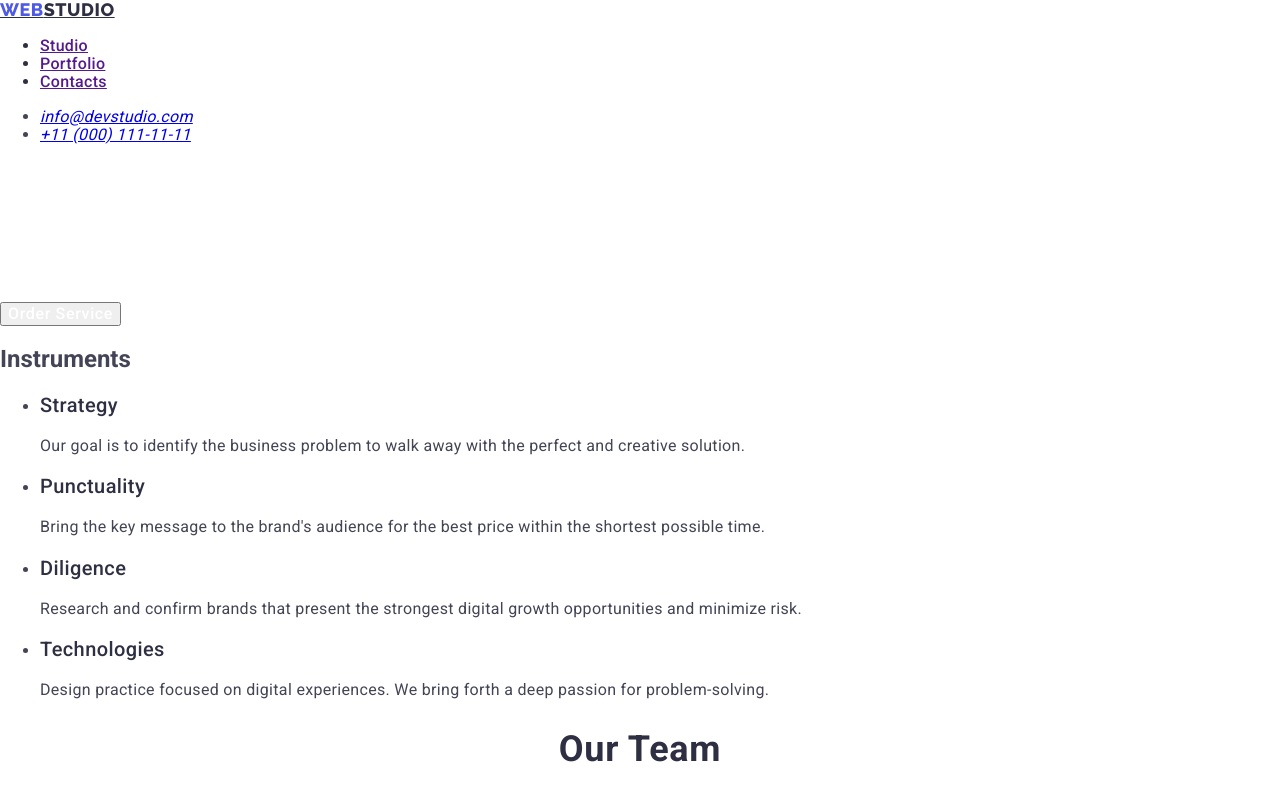
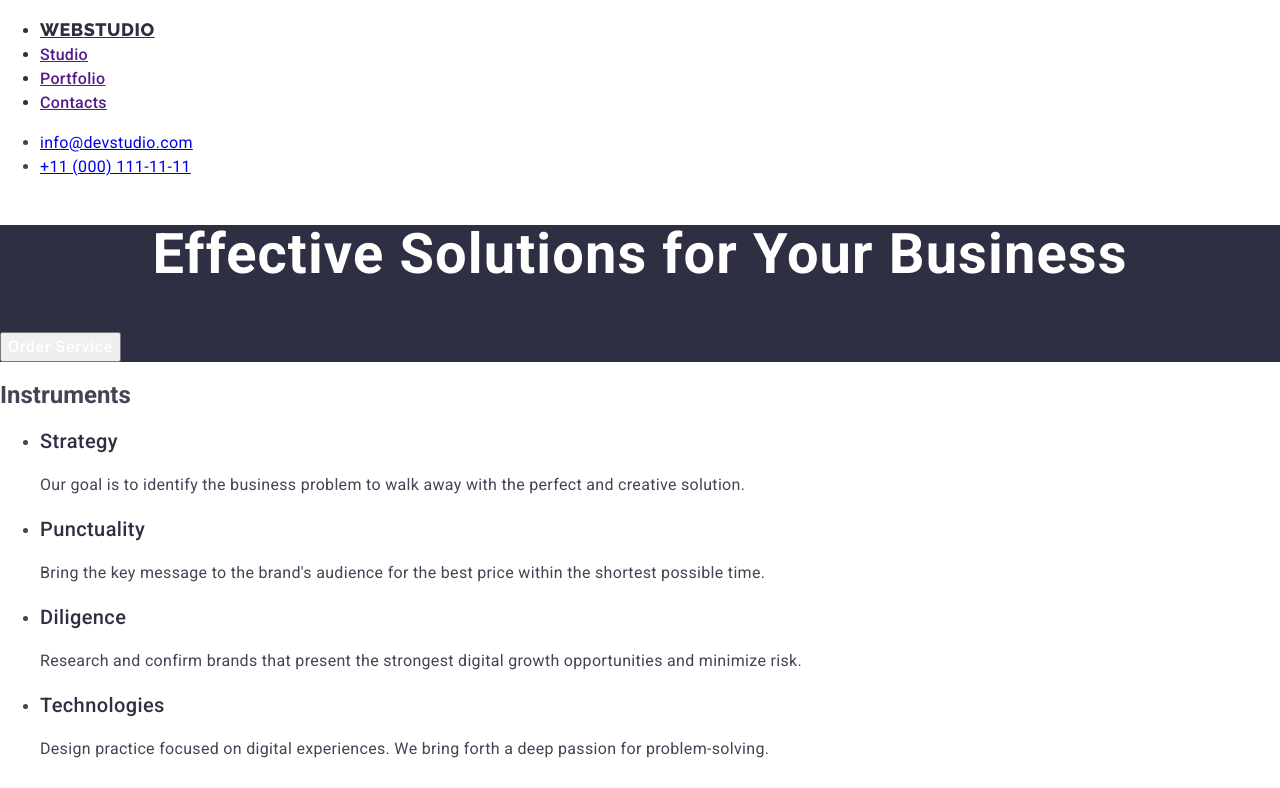
Before and after one commit to vadympitch/goit-markup-hw-02, a plain HTML site: page index.html in a window 1280 px wide. Shown: the top 788 px of the page. Drawn offline with nearby package versions, Linux system fonts and the light colour scheme.

Commit message:
version03

```diff
--- a/css/styles.css
+++ b/css/styles.css
@@ -3,42 +3,47 @@ body {
         color:#434455;
         background-color:#FFFFFF
 }
-.header-link {
-    color:#2E2F42;
-        font-family: Raleway;
-        font-size: 18px;
-        font-weight: 700;
-        line-height:1,166;
-        letter-spacing: 0.54px;
-        text-transform: uppercase;
-}
-.header-logo-blu {
-    color:#4D5AE5;
-}
-
-
 
 .header-navigation {
     color:#2E2F42;
         font-family:Roboto;
         font-size:16px;
         font-weight:500;
-        line-height: 1,5;
+        line-height:1.5;
         letter-spacing:0.32px;
 }
 
-.header-menu-list .link hover,
-.header-menu-list .link focus {
-    color:#404BBF
+.header-link {
+    color:#2e2f42;
+        font-family: 'Raleway', sans-serif;
+        font-size: 18px;
+        font-weight: 700;
+        line-height:1.5;
+        letter-spacing: 0.54px;
+        text-transform: uppercase;
+}
+.header-logo-blu {
+    color:#2e2f42;
+}
+
+
+
+
+.header-menu-list .link :hover {
+    color:#404bbf;
+}
+.header-menu-list .link :focus {
+    color: #404bbf;
 }
 
 
 .address-list {
-    color:#434455;
+    color: #434455;
         font-family: Roboto;
         font-size: 16px;
+        font-style: normal;
         font-weight: 400;
-        line-height: 1,5;
+        line-height:1.5;
         letter-spacing: 0.32px;
 }
 
@@ -47,23 +52,33 @@ body {
 color: #404BBF
 }
 
+.solutions {
+    background-color:#2e2f42;
+}
 .solutions-tite {
     color:#FFF;
         text-align: center;
         font-family: Roboto;
         font-size: 56px;
         font-weight: 700;
-        line-height: 1,07;
+        line-height: 1.07;
         letter-spacing: 1.12px;
 }
 
 .solutions-order-btn {
     color:#FFF;
-        font-family: Roboto;
+        font-family: 'Roboto', sans-serif;;
         font-size: 16px;
         font-weight: 500;
-        line-height: 1,5;
+        line-height: 1.5;
         letter-spacing: 0.64px;
+        cursor: pointer;
+}
+.solutions-order-btn :hover {
+    background-color:#404BBF
+}
+.solutions-order-btn :focus {
+    background-color: #404BBF
 }
 
 .instruments-name {
@@ -71,15 +86,18 @@ color: #404BBF
     font-family: Roboto;
         font-size: 20px;
         font-weight: 500;
-        line-height: 1,2;
+        line-height: 1.2;
         letter-spacing: 0.4px;
 }
 .instruments-text {
     color: #434455;
         font-family: Roboto;
         font-size: 16px;
-        line-height: 1,5;
+        line-height: 1.5;
         letter-spacing: 0.32px;
+}
+.team {
+    background-color: #F4F4FD
 }
 .team-title {
     color:#2E2F42;
@@ -87,9 +105,12 @@ color: #404BBF
         font-family: Roboto;
         font-size: 36px;
         font-weight: 700;
-        line-height: 1,11;
+        line-height: 1.11;
         letter-spacing: 0.72px;
         text-transform: capitalize;
+}
+.team-list {
+    background-color: #FFFFFF
 }
 .team-name {
     color:  #2E2F42;
@@ -97,7 +118,7 @@ color: #404BBF
         font-family: Roboto;
         font-size: 20px;
         font-weight: 500;
-        line-height: 1,2;
+        line-height: 1.2;
         letter-spacing: 0.4px;
 }
 .team-occup {
@@ -105,7 +126,7 @@ color: #404BBF
         text-align: center;
         font-family: Roboto;
         font-size: 16px;
-        line-height: 1,5;
+        line-height: 1.5;
         letter-spacing: 0.32px;
 }
 .portfolio-title {
@@ -114,7 +135,7 @@ color: #404BBF
         font-family: Roboto;
         font-size: 36px;
         font-weight: 700;
-        line-height: 1,11;
+        line-height: 1.11;
         letter-spacing: 0.72px;
         text-transform: capitalize;
 }
@@ -123,14 +144,14 @@ color: #404BBF
         font-family: Roboto;
         font-size: 20px;
         font-weight: 500;
-        line-height: 1,2;
+        line-height: 1.2;
         letter-spacing: 0.4px;
 }
 .portfolio-option {
     color:#434455;
         font-family: Roboto;
         font-size: 16px;
-        line-height: 1,5;
+        line-height: 1.5;
         letter-spacing: 0.32px;
 }
 .footer-link {
--- a/index.html
+++ b/index.html
@@ -13,8 +13,11 @@
 <body>
   <header class="header">
     <nav class="header-navigation">
-    <a class="header-link" href="./index.html"><span class="header-logo-blu">Web</span>Studio</a>
+
 <ul class="header-menu-list">
+    <li>
+        <a class="header-link" href="./index.html">Web<span class="header-logo-blu">Studio</span></a>
+    </li>
         <li>
         <a class="link" href="">Studio</a>
         </li>
@@ -29,6 +32,7 @@
 </nav >
 <address class="address">
     <ul class="address-list">
+
         <li>
             <a class="address-link" href="mailto:info@devstudio.com">info@devstudio.com</a>
 
```
